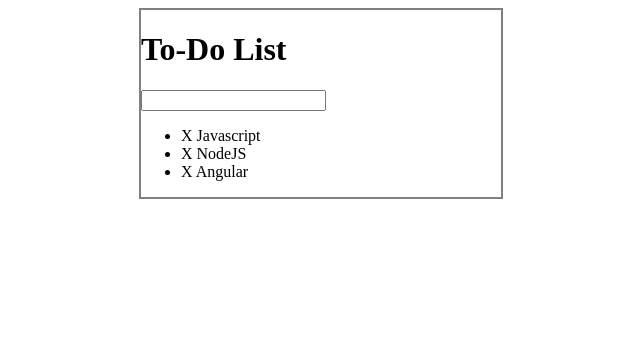
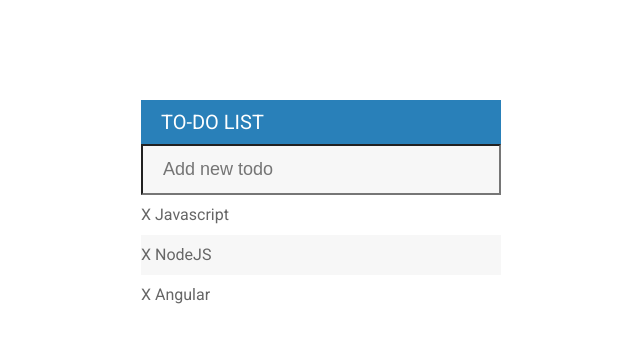
Before and after one commit to joshuang0605/todo-list, a plain HTML site: page index.html in a window 1280 px wide. Shown: the whole page, without its empty margins (319-959 px from the left). Drawn offline with Linux system fonts and the light colour scheme.

Commit message:
Styling the h1, body, input, li, ul

```diff
--- a/assets/css/todos.css
+++ b/assets/css/todos.css
@@ -1,7 +1,54 @@
+body {
+  font-family: Roboto;
+}
+
+h1 {
+  background: #2980b9;
+  color: white;
+  margin: 0;
+  padding: 10px 20px;
+  text-transform: uppercase;
+  font-size: 20px;
+  font-weight: normal;
+}
+
+ul {
+  list-style: none;
+  margin: 0;
+  padding: 0;
+}
+
+li{
+  background: #fff;
+  height: 40px;
+  line-height: 40px;
+  color: #666;
+}
+
+input {
+  font-size: 18px;
+  color: #2980b9;
+  background-color: #f7f7f7;
+  width: 100%;
+  padding: 13px 13px 13px 20px;
+  box-sizing: border-box;
+}
+
+input:focus {
+  background: #fff;
+  border: 3px solid #2980b9;
+}
+
+/*every other li is gray*/
+li:nth-child(2n){
+  background: #f7f7f7;
+}
+
 #container {
-  border: 2px solid gray;
   width: 360px;
-  margin: 0 auto;
+  background: #f7f7f7;
+  margin: 100px auto;
+  box-shadow: 0 0 3 px rgba(0,0,0, 0.2);
 }
 
 /*Complete class
--- a/index.html
+++ b/index.html
@@ -4,12 +4,13 @@
     <meta charset="utf-8">
     <title>To Do List</title>
     <link rel="stylesheet" type="text/css" href="assets/css/todos.css">
+    <link href="https://fonts.googleapis.com/css?family=Roboto" rel="stylesheet">
     <script type="text/javascript" src="assets/js/lib/jquery-3.2.1.min.js"></script>
   </head>
   <body>
     <div id="container">
       <h1>To-Do List</h1>
-      <input type="text" name="" value="">
+      <input type="text" placeholder="Add new todo">
       <ul>
         <li><span>X </span>Javascript</li>
         <li><span>X </span>NodeJS</li>
```
